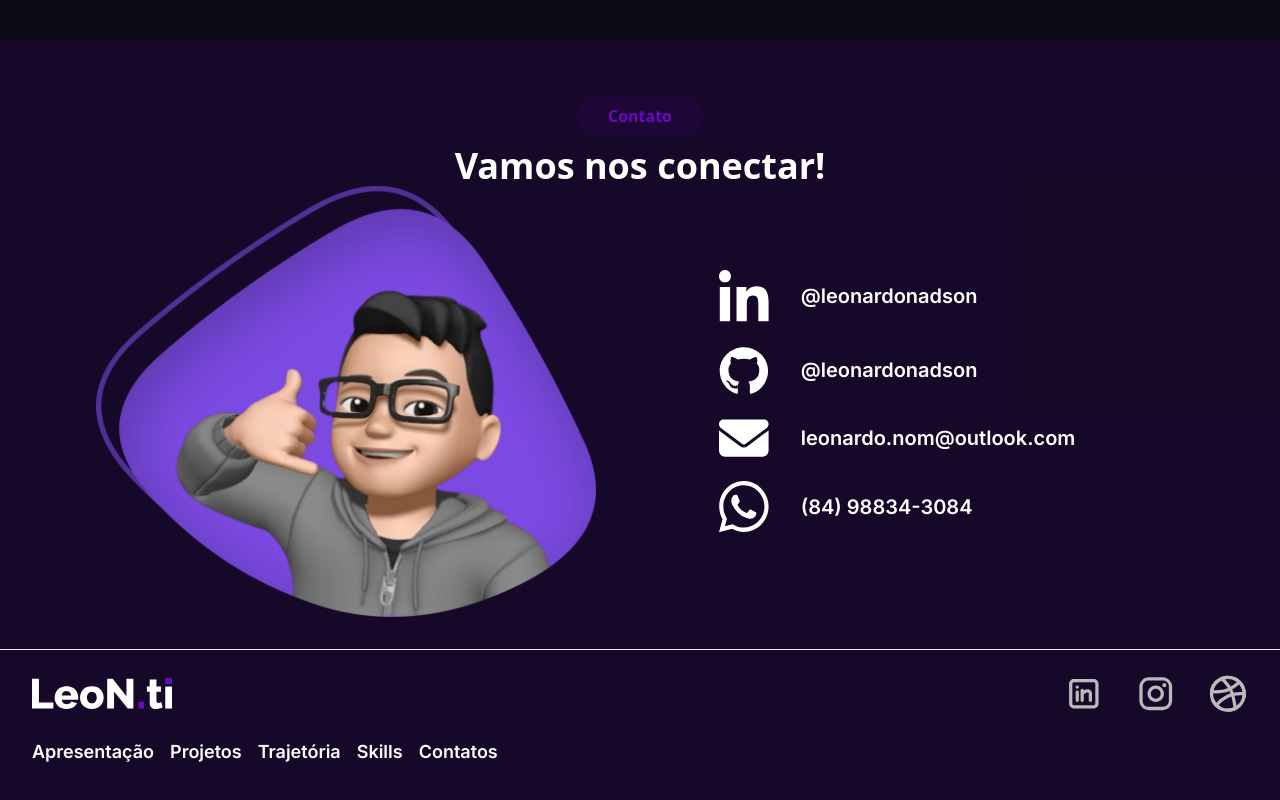
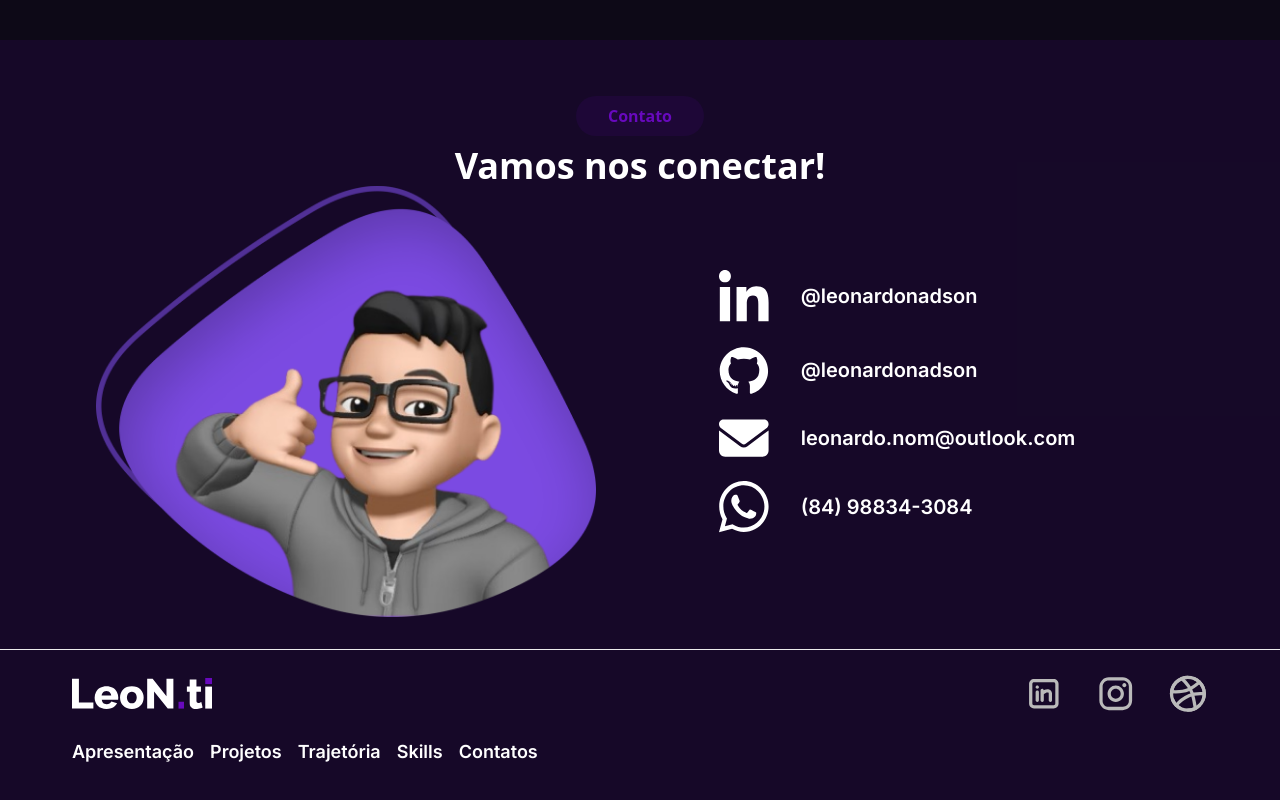
Before and after one commit to leonardonadson/portfolio-leonardo-nadson, a React (Vite) app: page / in a window 1280 px wide. Shown: the part 5173-5973 px from the top of the page. Built offline with nearby package versions, Linux system fonts and the light colour scheme.

Commit message:
Correções de Responsividade e Adições de Links

```diff
--- a/src/components/Footer/Footer.tsx
+++ b/src/components/Footer/Footer.tsx
@@ -57,7 +57,7 @@ const Footer = () => {
     <footer className="bg-[#0D0917] border-solid border-t-[1px] border-[#ECECEC] font-inter font-semibold">
       <section className="bg-[rgba(104,9,189,0.1)]">
 
-       <div className="container flex flex-col justify-between items-start !md:px-8 md:pt-6 md:pb-6 py-10 px-8 sm:p-8">
+       <div className="container flex flex-col justify-between items-start md:px-18 md:pt-6 md:pb-6 py-10 px-8 sm:p-8">
 
           <div className="w-full flex flex-wrap justify-between items-center align-center">
 
```
